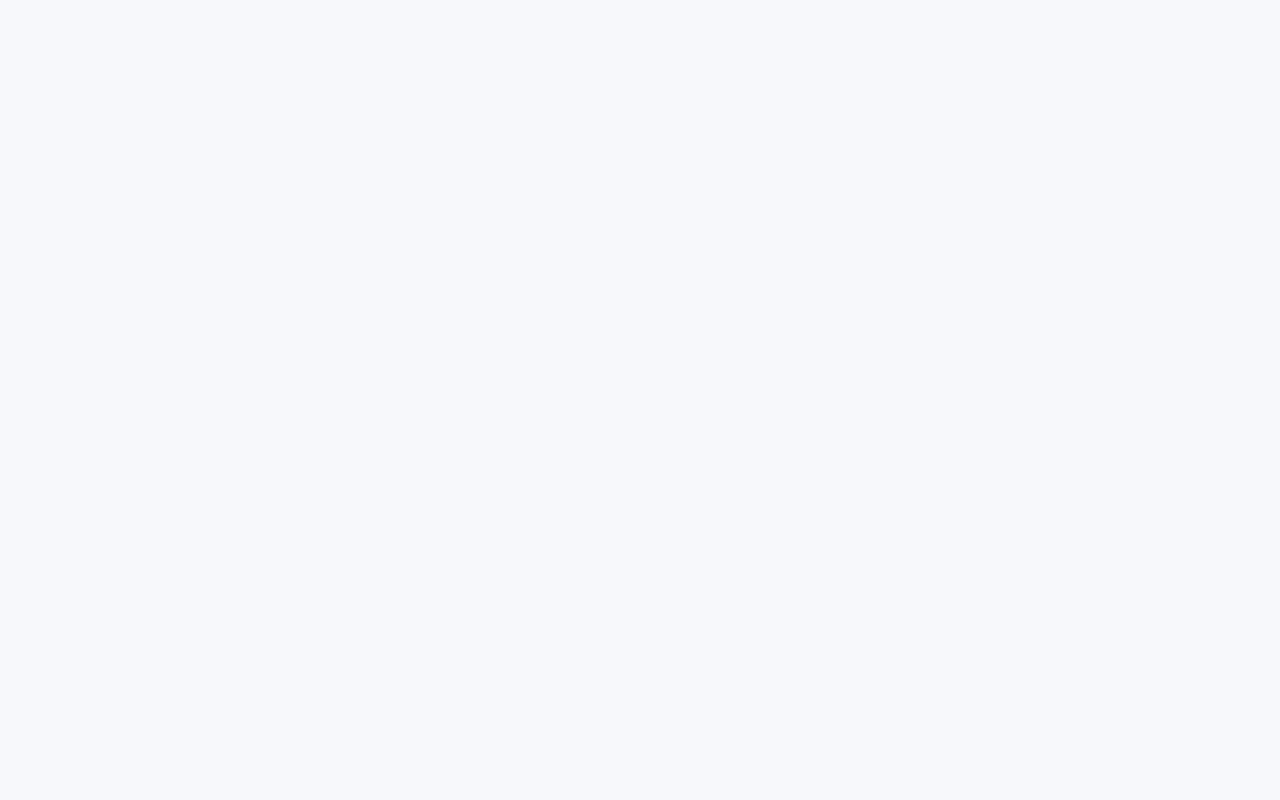
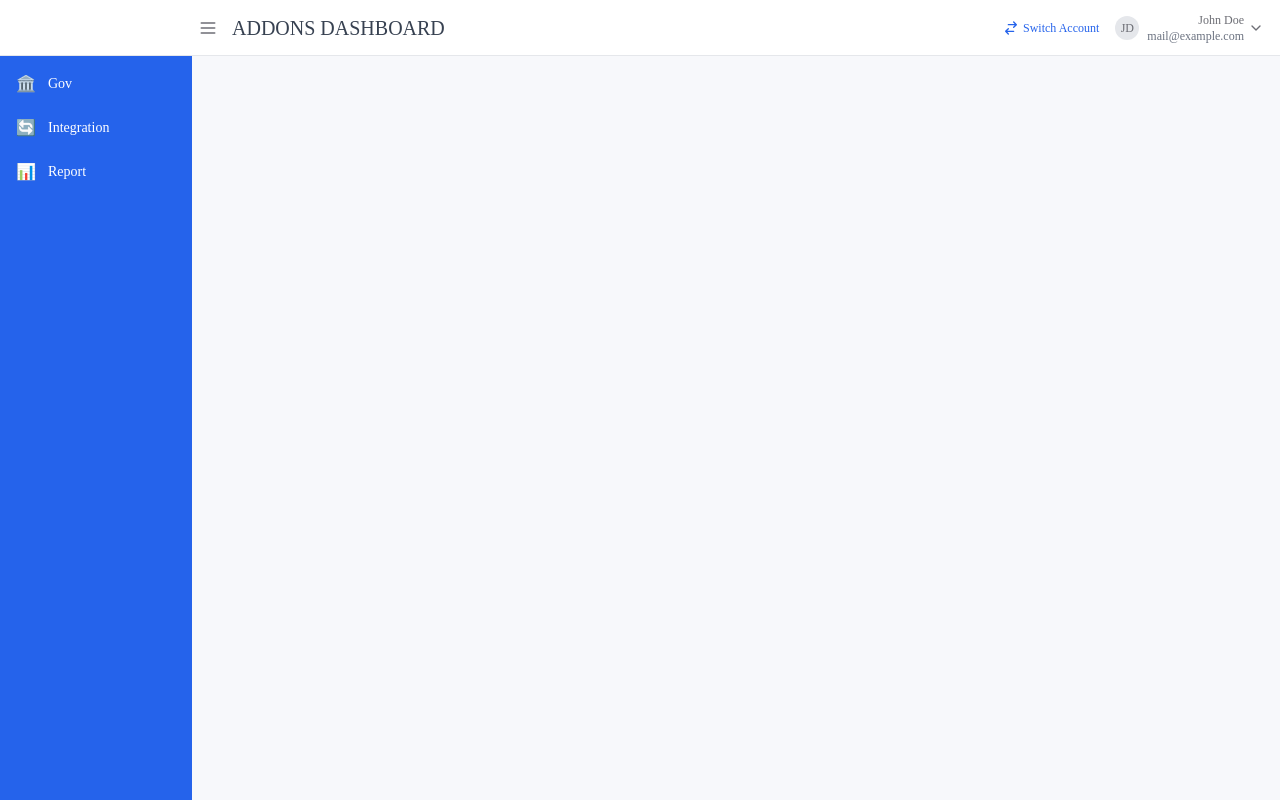
Before and after one commit to Deodate/Lyc-eSaintAlexandreSaulideMuhura, a React (Create React App) app in the folder LyceeSaintAlexandreSaulMuhura/: page /dashboard in a window 1280 px wide. Before the commit this address had no page. Built offline with nearby package versions, Linux system fonts and the light colour scheme.

Commit message:
Progress

```diff
--- a/LyceeSaintAlexandreSaulMuhura/package.json
+++ b/LyceeSaintAlexandreSaulMuhura/package.json
@@ -8,6 +8,7 @@
     "@testing-library/react": "^13.4.0",
     "@testing-library/user-event": "^13.5.0",
     "i": "^0.3.7",
+    "lucide-react": "^0.461.0",
     "react": "^18.2.0",
     "react-dom": "^18.2.0",
     "react-icons": "^4.8.0",
--- a/LyceeSaintAlexandreSaulMuhura/src/App.js
+++ b/LyceeSaintAlexandreSaulMuhura/src/App.js
@@ -1,11 +1,12 @@
-import { BrowserRouter, Route, Routes } from "react-router-dom"
-import { Layout } from "./components/common/Layout"
-import { Home } from "./pages/Home"
-import { BlogSinglePage } from "./components/common/BlogSinglePage"
-import { About } from "./pages/About"
-import { Courses } from "./pages/WhyLycee"
-import { Blog } from "./pages/NewsEvent"
-import { Instructor } from "./pages/ContactUs"
+import { BrowserRouter, Route, Routes } from "react-router-dom";
+import { Layout } from "./components/common/Layout";
+import { Home } from "./pages/Home";
+import { BlogSinglePage } from "./components/common/BlogSinglePage";
+import { About } from "./pages/About";
+import { Courses } from "./pages/WhyLycee";
+import { Blog } from "./pages/NewsEvent";
+import { Instructor } from "./pages/ContactUs";
+import DashboardLayout from "./components/Authentications";
 
 function App() {
   return (
@@ -13,7 +14,7 @@ function App() {
       <BrowserRouter>
         <Routes>
           <Route
-            path='/'
+            path="/"
             element={
               <Layout>
                 <Home />
@@ -21,7 +22,7 @@ function App() {
             }
           />
           <Route
-            path='/about'
+            path="/about"
             element={
               <Layout>
                 <About />
@@ -29,7 +30,7 @@ function App() {
             }
           />
           <Route
-            path='/courses'
+            path="/courses"
             element={
               <Layout>
                 <Courses />
@@ -37,15 +38,15 @@ function App() {
             }
           />
           <Route
-            path='/instructor'
+            path="/instructor"
             element={
               <Layout>
                 <Instructor />
               </Layout>
             }
           />
-           <Route
-            path='/staff'
+          <Route
+            path="/staff"
             element={
               <Layout>
                 <staff />
@@ -53,7 +54,7 @@ function App() {
             }
           />
           <Route
-            path='/blog'
+            path="/blog"
             element={
               <Layout>
                 <Blog />
@@ -61,17 +62,22 @@ function App() {
             }
           />
           <Route
-            path='/single-blog'
+            path="/single-blog"
             element={
               <Layout>
                 <BlogSinglePage />
               </Layout>
             }
           />
+          {/* Add the DashboardLayout Route */}
+          <Route
+            path="/dashboard"
+            element={<DashboardLayout />}
+          />
         </Routes>
       </BrowserRouter>
     </>
-  )
+  );
 }
 
-export default App
+export default App;
--- a/LyceeSaintAlexandreSaulMuhura/src/components/Authentications/index.jsx
+++ b/LyceeSaintAlexandreSaulMuhura/src/components/Authentications/index.jsx
@@ -1,13 +1,29 @@
-import React, { useState } from 'react';
-import { Menu } from 'lucide-react';
+
+import React, { useState, useRef, useEffect } from 'react';
+import { Menu, LogOut, ChevronDown } from 'lucide-react';
 
 const DashboardLayout = () => {
   const [activeMenu, setActiveMenu] = useState('');
   const [isNavExpanded, setIsNavExpanded] = useState(true);
+  const [isProfileOpen, setIsProfileOpen] = useState(false);
+  const dropdownRef = useRef(null);
 
+  // Close dropdown when clicking outside
+  useEffect(() => {
+    const handleClickOutside = (event) => {
+      if (dropdownRef.current && !dropdownRef.current.contains(event.target)) {
+        setIsProfileOpen(false);
+      }
+    };
+
+    document.addEventListener('mousedown', handleClickOutside);
+    return () => document.removeEventListener('mousedown', handleClickOutside);
+  }, []);
+
+  // Rest of the component remains the same until the profile section
   return (
     <div className="h-screen flex flex-col">
-      {/* Top Navigation - Styled to match exactly */}
+      {/* Top Navigation */}
       <div className={`bg-white border-b fixed top-0 w-full h-14 md:h-16 flex items-center justify-between px-2 md:px-4 z-50 transition-all duration-300 ${isNavExpanded ? 'pl-48 md:pl-64' : 'pl-16 md:pl-20'}`}>
         <div className="flex items-center gap-2 md:gap-4">
           <button
@@ -25,14 +41,40 @@ const DashboardLayout = () => {
             </svg>
             Switch Account
           </button>
-          <div className="flex items-center gap-2">
+
+          {/* Profile Dropdown */}
+          <div className="relative" ref={dropdownRef}>
+            <button
+              onClick={() => setIsProfileOpen(!isProfileOpen)}
+              className="flex items-center gap-2 hover:bg-gray-50 rounded-lg px-2 py-1 transition-colors"
+            >
               <div className="w-6 h-6 md:w-8 md:h-8 bg-gray-200 rounded-full flex items-center justify-center">
                 <span className="text-xs md:text-sm">JD</span>
               </div>
+              <div className="flex items-center gap-1">
                 <div className="flex flex-col text-right">
                   <span className="text-xs md:text-sm font-medium">John Doe</span>
                   <span className="text-xs text-gray-500">mail@example.com</span>
                 </div>
+                <ChevronDown className={`w-4 h-4 transition-transform ${isProfileOpen ? 'rotate-180' : ''}`} />
+              </div>
+            </button>
+
+            {/* Dropdown Menu */}
+            {isProfileOpen && (
+              <div className="absolute right-0 mt-2 w-48 bg-white rounded-lg shadow-lg py-1 z-50 border">
+                <button
+                  onClick={() => {
+                    // Add logout logic here
+                    setIsProfileOpen(false);
+                  }}
+                  className="w-full flex items-center gap-2 px-4 py-2 text-sm text-gray-700 hover:bg-gray-100"
+                >
+                  <LogOut className="w-4 h-4" />
+                  <span>Logout</span>
+                </button>
+              </div>
+            )}
           </div>
         </div>
       </div>
--- a/LyceeSaintAlexandreSaulMuhura/src/components/common/Header.jsx
+++ b/LyceeSaintAlexandreSaulMuhura/src/components/common/Header.jsx
@@ -1,12 +1,12 @@
-import React, { useState } from "react"
-import LogoImg from "../assets/images/logo-black.png"
-import { LinkData } from "../assets/data/dummydata"
-import { NavLink } from "react-router-dom"
-import { BiShoppingBag } from "react-icons/bi"
-import { HiOutlineMenuAlt1, HiViewGrid } from "react-icons/hi"
+import React, { useState } from "react";
+import LogoImg from "../assets/images/logo-black.png";
+import { LinkData } from "../assets/data/dummydata";
+import { NavLink, Link } from "react-router-dom";
+import { BiShoppingBag } from "react-icons/bi";
+import { HiOutlineMenuAlt1, HiViewGrid } from "react-icons/hi";
 
 export const Header = () => {
-  const [open, setOpen] = useState(false)
+  const [open, setOpen] = useState(false);
   return (
     <>
       <header className='bg-white py-4 text-black sticky z-50 shadow-md top-0 left-0 w-full'>
@@ -15,14 +15,19 @@ export const Header = () => {
             <img src={LogoImg} alt='logo' className='h-9' />
             <div className='category flex items-center text-sm gap-3'>
               <HiViewGrid size={20} />
-              <span>Lycee St. Alexandre Sauli</span>
+              <span>Lycee St. Alexandre Saulis</span>
             </div>
           </div>
           <nav className={open ? "mobile-view" : "desktop-view"}>
             <ul className='flex items-center gap-6'>
               {LinkData.map((link) => (
                 <li key={link.id} onClick={() => setOpen(null)}>
-                  <NavLink className={({ isActive }) => (isActive ? "text-primary text-sm" : "text-[15px]")} to={link.url}>
+                  <NavLink
+                    className={({ isActive }) =>
+                      isActive ? "text-primary text-sm" : "text-[15px]"
+                    }
+                    to={link.url}
+                  >
                     {link.title}
                   </NavLink>
                 </li>
@@ -33,7 +38,11 @@ export const Header = () => {
             <button>
               <BiShoppingBag size={22} />
             </button>
-            <button>Sign in</button>{" "}
+            <Link to="/dashboard">
+              <button className='px-4 py-2 bg-blue-500 text-white rounded-lg hover:bg-blue-600'>
+                Go to Dashboard
+              </button>
+            </Link>
             <button className='open-menu' onClick={() => setOpen(!open)}>
               <HiOutlineMenuAlt1 size={25} />
             </button>
@@ -41,5 +50,5 @@ export const Header = () => {
         </div>
       </header>
     </>
-  )
-}
+  );
+};
--- a/LyceeSaintAlexandreSaulMuhura/src/pages/WhyLycee.jsx
+++ b/LyceeSaintAlexandreSaulMuhura/src/pages/WhyLycee.jsx
@@ -15,7 +15,7 @@ export const Courses = () => {
             <h1 className='text-3xl font-semibold text-black'>
               Supporting Your Success <br />
             </h1>
-            <span className='text-sm mt-2 block'>A Place to Grow</span>
+            <span className='text-sm mt-2 block'>A Place to Grows</span>
           </div>
           <div className='grid grid-cols-3 gap-8 md:grid-cols-1'>
             {courses.map((item) => (
```
Also changed, not shown: 1 other file (tests, documents, lock files or other folders). Lines whose indentation alone changed are shown as unchanged.
